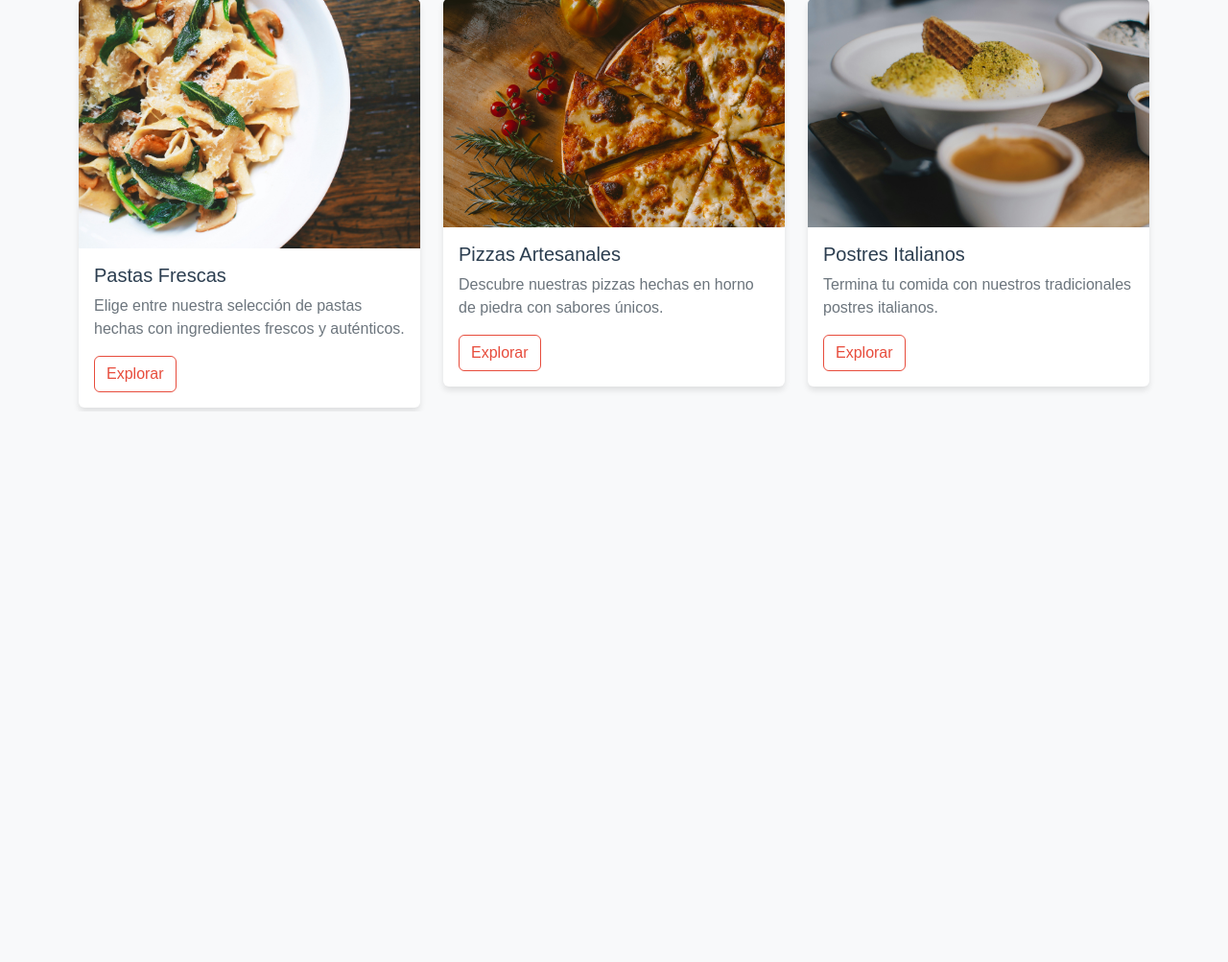
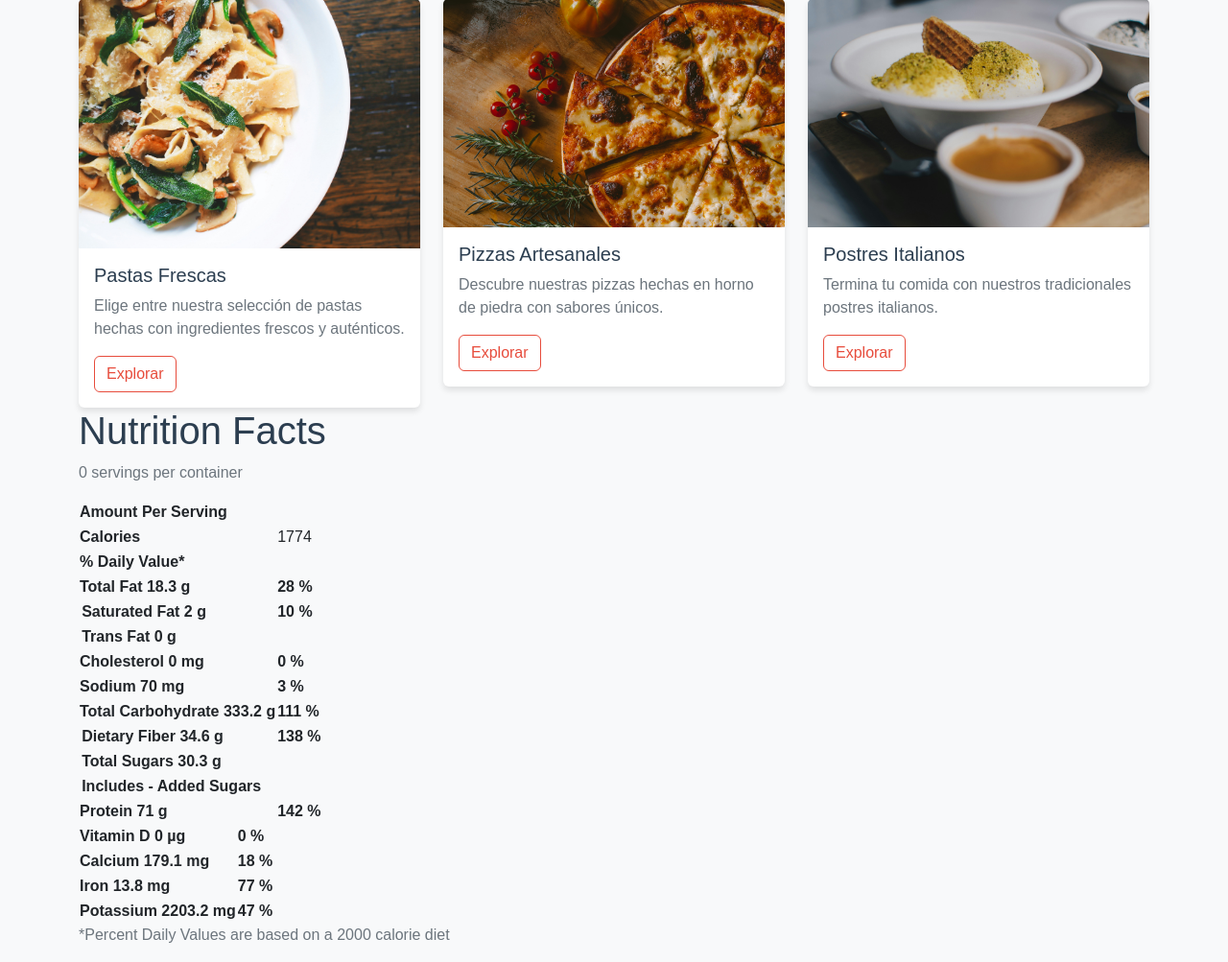
Before and after one commit to lmiel/Little-Italy, a Django app: page / in a window 1280 px wide. Shown: the part 371-1374 px from the top of the page at 96% size. Before the commit the page ends 800 px from the top, so only its background shows below. Run offline with Django 5.2, Linux system fonts and the light colour scheme.

Commit message:
Add Edamam API integration and nutrition facts section to home page; remove hardcoded API key

```diff
--- a/little_italy/orders/scripts/spoonacular_info.py
+++ b/little_italy/orders/scripts/spoonacular_info.py
@@ -8,7 +8,7 @@
 
 class SpoonacularInfo:
     def __init__(self):
-        self.api_key = "5524b40bfb124b5caf789a840299da19"
+        self.api_key = ""
         self.base_url = "https://api.spoonacular.com"
 
     def get_recipes_by_name(self, name):
--- a/little_italy/orders/templates/orders/home.html
+++ b/little_italy/orders/templates/orders/home.html
@@ -17,7 +17,8 @@
             <img src="{% static 'img/pasta.jpg' %}" class="card-img-top" alt="Deliciosa Pasta">
             <div class="card-body">
                 <h5 class="card-title">Pastas Frescas</h5>
-                <p class="card-text">Elige entre nuestra selección de pastas hechas con ingredientes frescos y auténticos.</p>
+                <p class="card-text">Elige entre nuestra selección de pastas hechas con ingredientes frescos y
+                    auténticos.</p>
                 <a href="{% url 'products' %}" class="btn btn-outline-primary">Explorar</a>
             </div>
         </div>
@@ -42,5 +43,95 @@
             </div>
         </div>
     </div>
+    <div class="col-12">
+        <section class="performance-facts" id="performance-facts">
+            <div class="performance-facts__header">
+                <h1 class="performance-facts__title">Nutrition Facts</h1>
+                <p><span id="lnumser">0</span> servings per container</p>
+            </div>
+            <table class="performance-facts__table">
+                <thead>
+                    <tr>
+                        <th colspan="3" class="amps">Amount Per Serving</th>
+                    </tr>
+                </thead>
+                <tbody>
+                    <tr>
+                        <th colspan="2" id="lkcal-val-cal"><b>Calories</b></th>
+                        <td class="nob">1774</td>
+                    </tr>
+                    <tr class="thick-row">
+                        <td colspan="3" class="small-info"><b>% Daily Value*</b></td>
+                    </tr>
+                    <tr>
+                        <th colspan="2"><b>Total Fat</b> 18.3 g</th>
+                        <td><b>28 %</b></td>
+                    </tr>
+                    <tr>
+                        <td class="blank-cell"></td>
+                        <th>Saturated Fat 2 g</th>
+                        <td><b>10 %</b></td>
+                    </tr>
+                    <tr>
+                        <td class="blank-cell"></td>
+                        <th>Trans Fat 0 g</th>
+                        <td></td>
+                    </tr>
+                    <tr>
+                        <th colspan="2"><b>Cholesterol</b> 0 mg</th>
+                        <td><b>0 %</b></td>
+                    </tr>
+                    <tr>
+                        <th colspan="2"><b>Sodium</b> 70 mg</th>
+                        <td><b>3 %</b></td>
+                    </tr>
+                    <tr>
+                        <th colspan="2"><b>Total Carbohydrate</b> 333.2 g</th>
+                        <td><b>111 %</b></td>
+                    </tr>
+                    <tr>
+                        <td class="blank-cell"></td>
+                        <th>Dietary Fiber 34.6 g</th>
+                        <td><b>138 %</b></td>
+                    </tr>
+                    <tr>
+                        <td class="blank-cell"></td>
+                        <th>Total Sugars 30.3 g</th>
+                        <td></td>
+                    </tr>
+                    <tr>
+                        <td class="blank-cell"></td>
+                        <th>Includes - Added Sugars</th>
+                        <td></td>
+                    </tr>
+                    <tr class="thick-end">
+                        <th colspan="2"><b>Protein</b> 71 g</th>
+                        <td><b>142 %</b></td>
+                    </tr>
+                </tbody>
+            </table>
+            <table class="performance-facts__table--grid">
+                <tbody>
+                    <tr>
+                        <th>Vitamin D 0 µg</th>
+                        <td><b>0 %</b></td>
+                    </tr>
+                    <tr>
+                        <th>Calcium 179.1 mg</th>
+                        <td><b>18 %</b></td>
+                    </tr>
+                    <tr>
+                        <th>Iron 13.8 mg</th>
+                        <td><b>77 %</b></td>
+                    </tr>
+                    <tr class="thin-end">
+                        <th>Potassium 2203.2 mg</th>
+                        <td><b>47 %</b></td>
+                    </tr>
+                </tbody>
+            </table>
+            <p class="small-info" id="small-nutrition-info">*Percent Daily Values are based on a 2000 calorie diet</p>
+        </section>
+    </div>
 </div>
 {% endblock %}
```
Also changed, not shown: little_italy/orders/scripts/edamam_info.py (added, +39 -0 lines).
